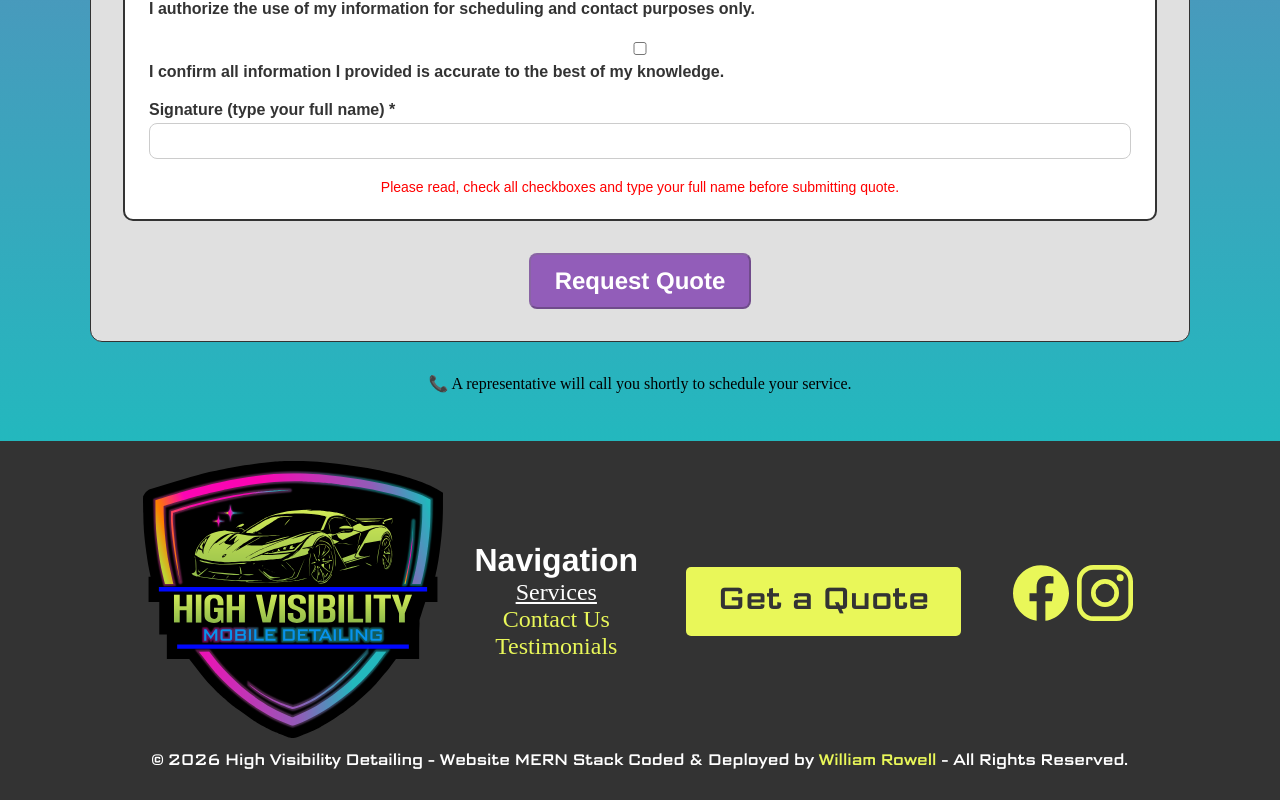
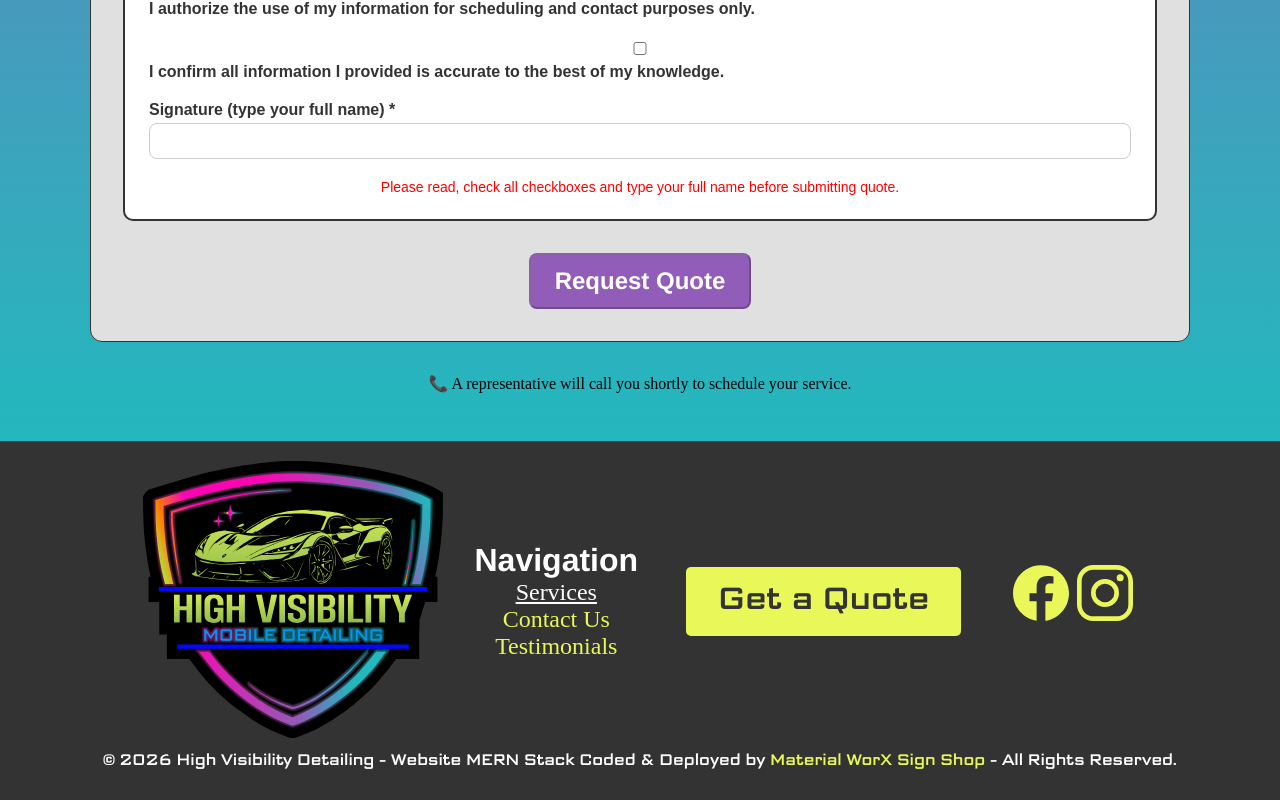
Before and after one commit to trafficBSolutions/High-Visibility, a React (Create React App) app: page /services/service-quote in a window 1280 px wide. Shown: the part 5157-5957 px from the top of the page. Built offline with nearby package versions, Linux system fonts and the light colour scheme; a web font is replaced by a local one.

Commit message:
Update QuoteFooter.js

```diff
--- a/src/components/footers/QuoteFooter.js
+++ b/src/components/footers/QuoteFooter.js
@@ -32,7 +32,7 @@ const footer = () => {
                             </div>
                             <div className="footer-copyright">
       <p className="footer-copy-p">&copy; 2026 High Visibility Detailing -
-         Website MERN Stack Coded & Deployed by <a className="footer-face"href="https://www.facebook.com/will.rowell.779" target="_blank" rel="noopener noreferrer">William Rowell</a> - All Rights Reserved.</p>
+         Website MERN Stack Coded & Deployed by <a className="footer-face"href="https://www.material-worx.com" target="_blank" rel="noopener noreferrer">Material WorX Sign Shop</a> - All Rights Reserved.</p>
     </div>
                             </footer>
     )
```
